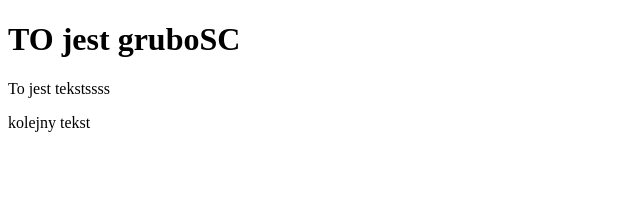
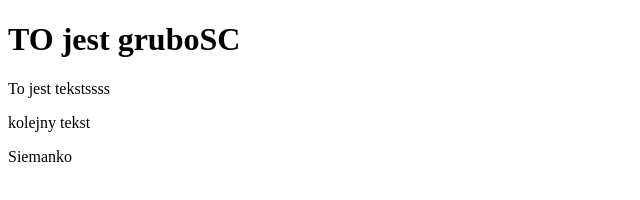
Before and after one commit to Patrickosss/git-test, a website: page index.html in a window 1280 px wide. Shown: the full height of the page, 0-640 px from the left. Drawn offline with Linux system fonts and the light colour scheme.

Commit message:
Using NPM

```diff
--- a/index.html
+++ b/index.html
@@ -7,6 +7,7 @@
 <h1> TO jest gruboSC</h1>
     <p>To jest tekstssss </p>
     <p> kolejny tekst </p>
+    <p>Siemanko </p>
 </head>
 <body>
 
```
Also changed, not shown: package.json (added, +24 -0 lines), 2 other files.
